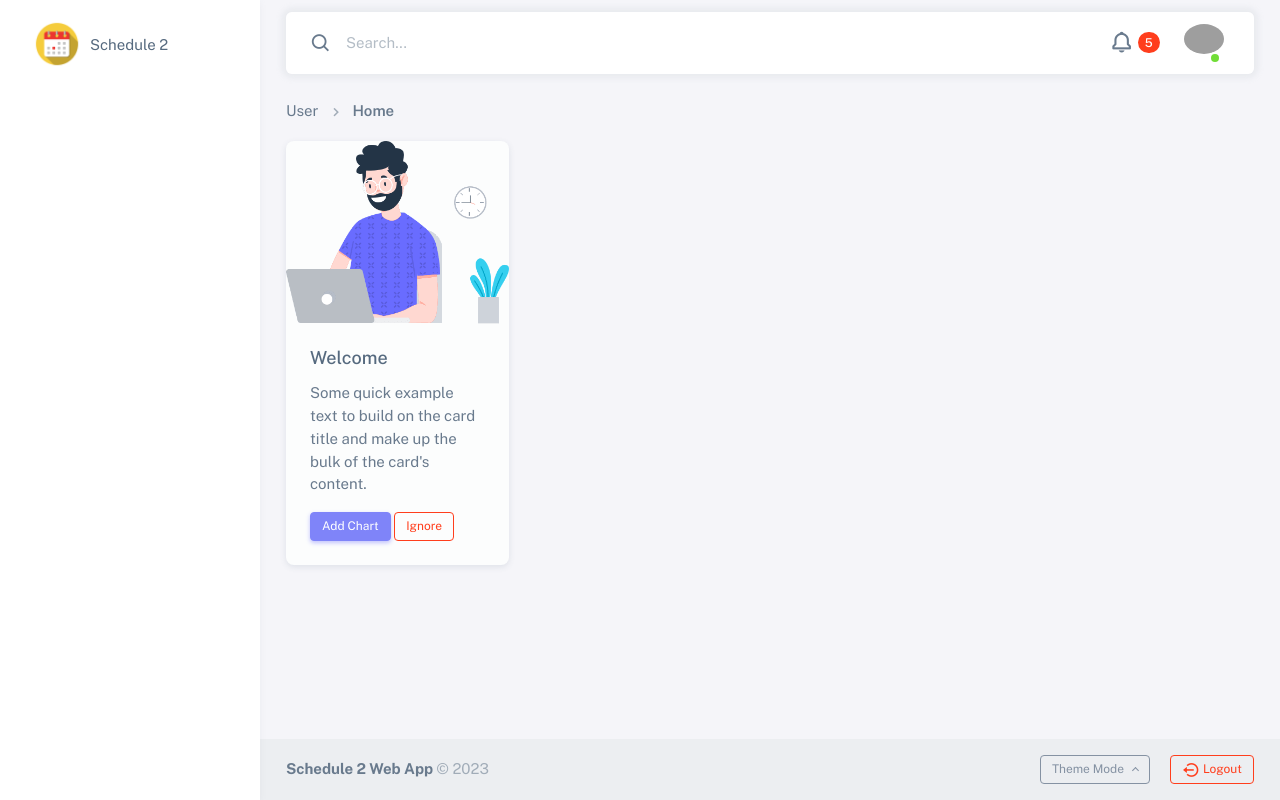
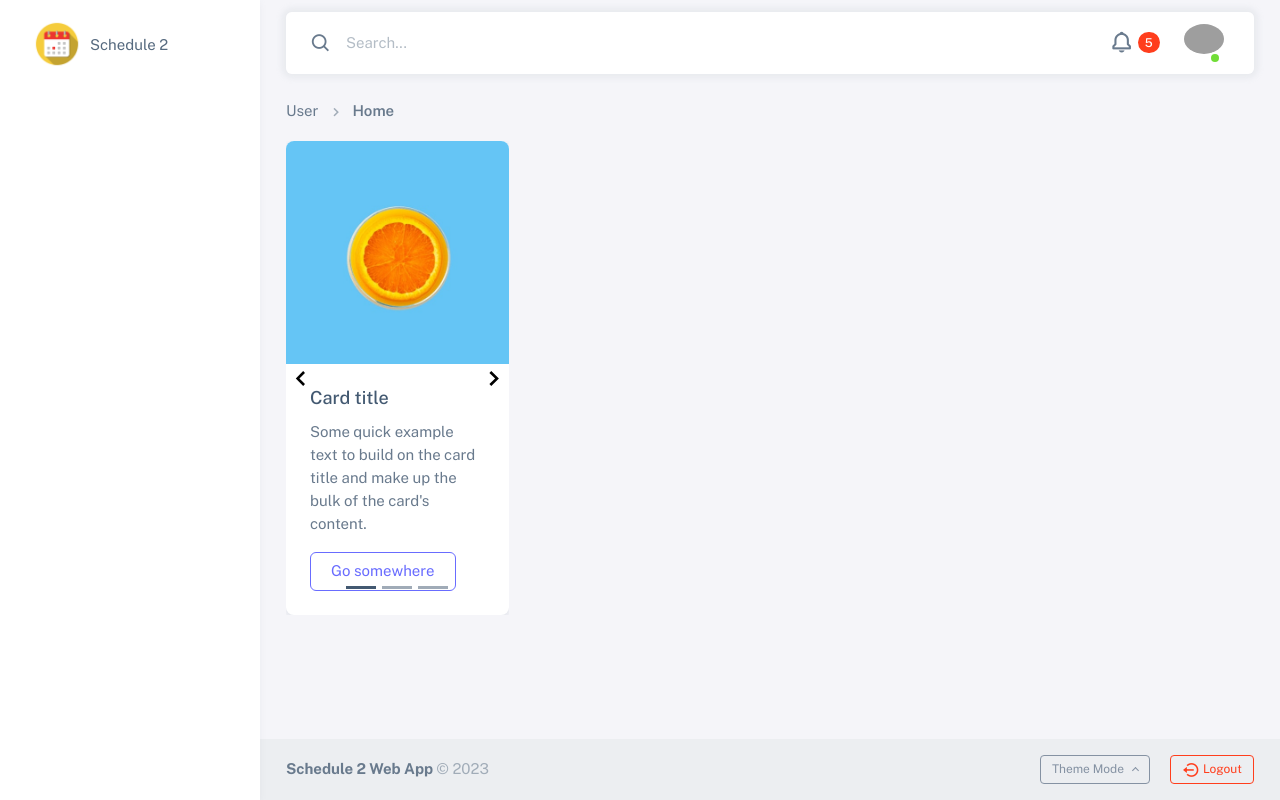
Before and after one commit to mahisataruna/Schedule-2, a CodeIgniter app: page /schedule-2/index.php/home/index in a window 1280 px wide. Run offline with CodeIgniter, Linux system fonts and the light colour scheme; data that the repository does not hold is empty; some libraries are stand-ins or nearby versions; grey boxes are pictures that could not be loaded.

Commit message:
Modify card in home/index

```diff
--- a/application/views/home/index.php
+++ b/application/views/home/index.php
@@ -15,20 +15,65 @@
 
         <!-- Start -->
         <div class="row mb-5">
-            <div class="col-md col-lg-3 col-sm mb-3">
-                <div class="card bg-light">
-                    <img class="card-img-top" src="<?= base_url('assets/'); ?>img/illustrations/man-with-laptop-light.png" alt="Card image cap">
-                    <div class="card-body">
-                      <h5 class="card-title">Welcome</h5>
-                      <p class="card-text">
-                        Some quick example text to build on the card title and make up the bulk of the card's content.
-                      </p>
-                      <a href="javascript:void(0)" class="btn btn-primary btn-sm">Add Chart</a>
-                      <a href="javascript:void(0)" class="btn btn-outline-danger btn-sm">Ignore</a>
-
+            <div class="col-lg-3">
+                  <div
+                    id="carouselExample-cf"
+                    class="carousel carousel-dark slide carousel-fade"
+                    data-bs-ride="carousel"
+                  >
+                    <ol class="carousel-indicators">
+                      <li data-bs-target="#carouselExample-cf" data-bs-slide-to="0" class="active"></li>
+                      <li data-bs-target="#carouselExample-cf" data-bs-slide-to="1"></li>
+                      <li data-bs-target="#carouselExample-cf" data-bs-slide-to="2"></li>
+                    </ol>
+                    <div class="carousel-inner">
+                        <div class="carousel-item active">
+                            <div class="card h-100">
+                                <img class="card-img-top" src="<?= base_url('assets/'); ?>img/elements/2.jpg" alt="Card image cap" />
+                                <div class="card-body">
+                                    <h5 class="card-title">Card title</h5>
+                                    <p class="card-text">
+                                        Some quick example text to build on the card title and make up the bulk of the card's content.
+                                    </p>
+                                    <a href="javascript:void(0)" class="btn btn-outline-primary">Go somewhere</a>
+                                </div>
+                            </div>
+                        </div>
+                        <div class="carousel-item">
+                            <div class="card h-100">
+                                <img class="card-img-top" src="<?= base_url('assets/'); ?>img/elements/2.jpg" alt="Card image cap" />
+                                <div class="card-body">
+                                    <h5 class="card-title">Card title</h5>
+                                    <p class="card-text">
+                                        Some quick example text to build on the card title and make up the bulk of the card's content.
+                                    </p>
+                                    <a href="javascript:void(0)" class="btn btn-outline-primary">Go somewhere</a>
+                                </div>
+                            </div>
+                        </div>
+                        <div class="carousel-item">
+                            <div class="card h-100">
+                                <img class="card-img-top" src="<?= base_url('assets/'); ?>img/elements/2.jpg" alt="Card image cap" />
+                                <div class="card-body">
+                                    <h5 class="card-title">Card title</h5>
+                                    <p class="card-text">
+                                        Some quick example text to build on the card title and make up the bulk of the card's content.
+                                    </p>
+                                    <a href="javascript:void(0)" class="btn btn-outline-primary">Go somewhere</a>
+                                </div>
+                            </div>
+                        </div>
                     </div>
+                    <a class="carousel-control-prev" href="#carouselExample-cf" role="button" data-bs-slide="prev">
+                      <span class="carousel-control-prev-icon" aria-hidden="true"></span>
+                      <span class="visually-hidden">Previous</span>
+                    </a>
+                    <a class="carousel-control-next" href="#carouselExample-cf" role="button" data-bs-slide="next">
+                      <span class="carousel-control-next-icon" aria-hidden="true"></span>
+                      <span class="visually-hidden">Next</span>
+                    </a>
                   </div>
-            </div>
+                </div>
         </div>
         <!-- End -->
 
```
